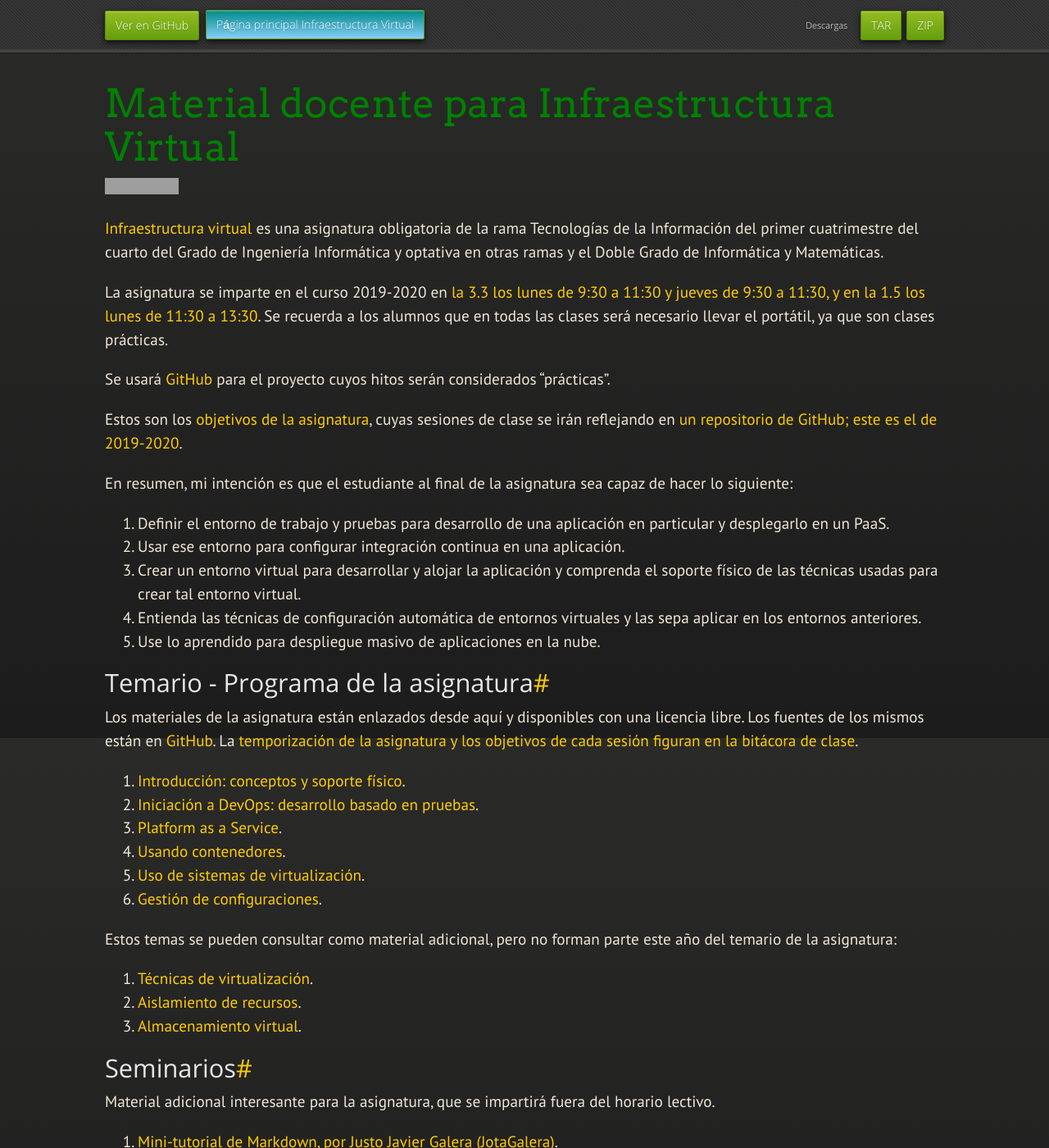
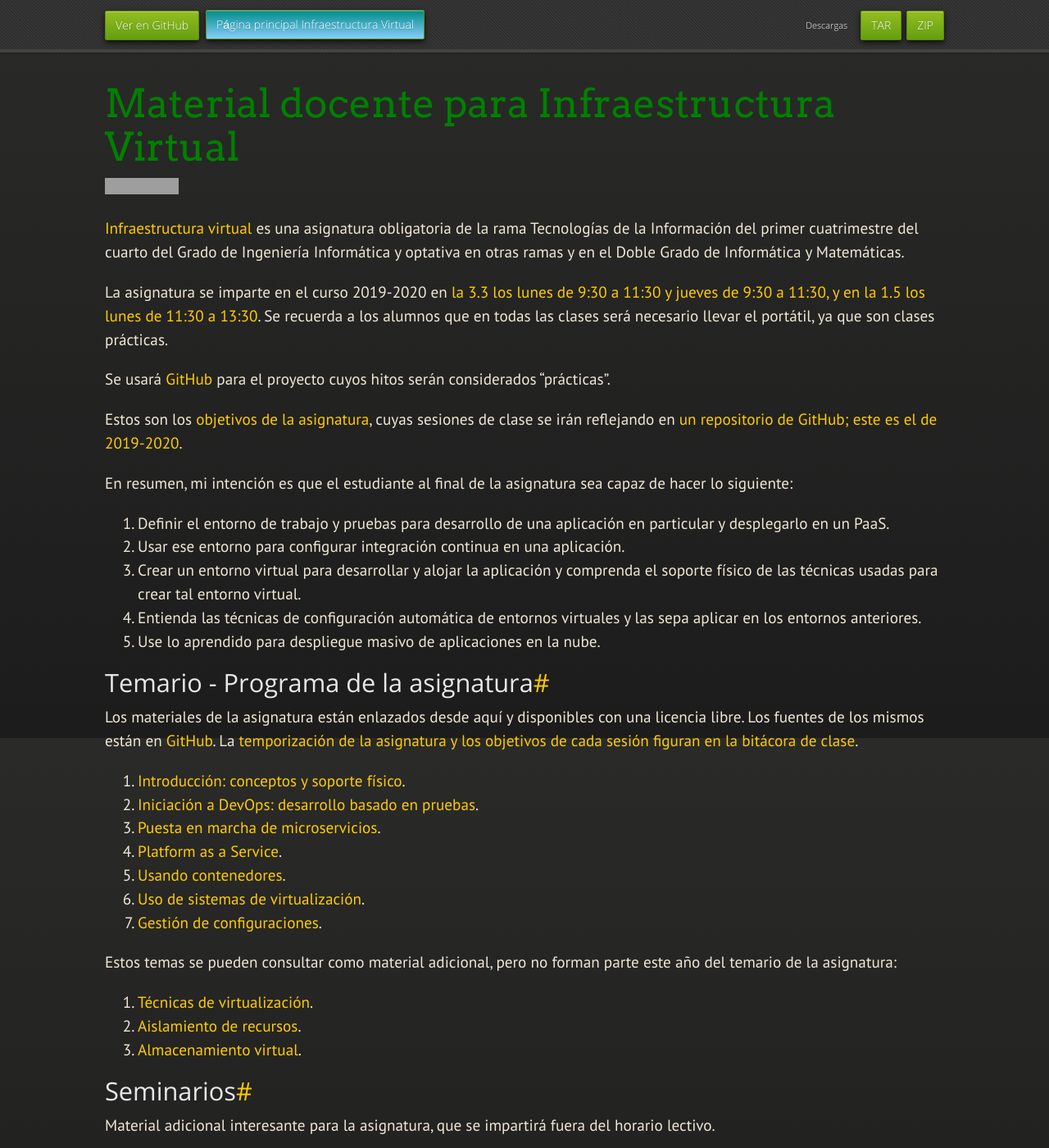
Before and after one commit to JJ/IV, a Jekyll site: the page built from index.md, in a window 1280 px wide and 1400 px high. Shown: the whole window at 82% size. Built offline with Jekyll 4.4.1, drawn with Linux system fonts in a browser that asks for light colours; nearby versions of some CDN libraries; some web fonts are replaced; our own code applies the rules of GitHub Pages for plain Markdown files; some of the changed text lies outside the part shown; grey boxes are pictures that could not be loaded.

Commit message:
Sync index.md de master a gh-pages

```diff
--- a/index.md
+++ b/index.md
@@ -10,7 +10,7 @@
 [Infraestructura virtual](https://etsiit.ugr.es/pages/calendario_academico/horarioscurso20192020/horariosgii1920)
 es una asignatura obligatoria de la rama Tecnologías de la Información
 del primer cuatrimestre del cuarto del Grado de Ingeniería
-Informática y optativa en otras ramas y el Doble Grado de Informática
+Informática y optativa en otras ramas y en el Doble Grado de Informática
 y Matemáticas.
 
 La asignatura se imparte en el curso 2019-2020 en [la 3.3 los lunes de 9:30 a 11:30 y jueves de 9:30 a 11:30, y en la 1.5 los lunes de 11:30 a 13:30](http://etsiit.ugr.es/pages/calendario_academico/horarios-curso-20182019/horariosgii1819).
@@ -40,6 +40,7 @@
 
 1. [Introducción: conceptos y soporte físico](documentos/temas/Intro_concepto_y_soporte_fisico).
 2. [Iniciación a DevOps: desarrollo basado en pruebas](documentos/temas/Desarrollo_basado_en_pruebas).
+3. [Puesta en marcha de microservicios](documentos/temas/Microservicios).
 2. [Platform as a Service](documentos/temas/PaaS).
 3. [Usando contenedores](documentos/temas/Contenedores).
 5. [Uso de sistemas de virtualización](documentos/temas/Uso_de_sistemas).
@@ -68,9 +69,10 @@
 [consisten en crear la infraestructura virtual de una aplicación desarrollada según el modelo DevOps](documentos/proyecto/README.md). A
 grosso modo, los hitos se organizarán de la forma siguiente.
 
-0. [Práctica cero: Uso básico de herramientas](documentos/proyecto/0.Repositorio)
-1. [Organización de los grupos de práctica y creación del proyecto](documentos/proyecto/1.Infraestructura)
-2. [Integración continua en el repositorio](documentos/proyecto/2.CI)
+0. [Práctica cero: Uso básico de herramientas](documentos/proyecto/0.Repositorio).
+1. [Organización de los grupos de práctica y creación del proyecto](documentos/proyecto/1.Infraestructura).
+2. [Integración continua en el repositorio](documentos/proyecto/2.CI).
+2. [Creando microservicios](documentos/proyecto/2.Microservicios).
 3. Desplegando a la nube: [Platform as a Service](documentos/proyecto/3.PaaS).
 4. Técnicas de virtualización [Contenedores](documentos/proyecto/4.Docker) para despliegue de microservicios.
 4. [Virtualización de aplicaciones](documentos/proyecto/5.IaaS).
```
